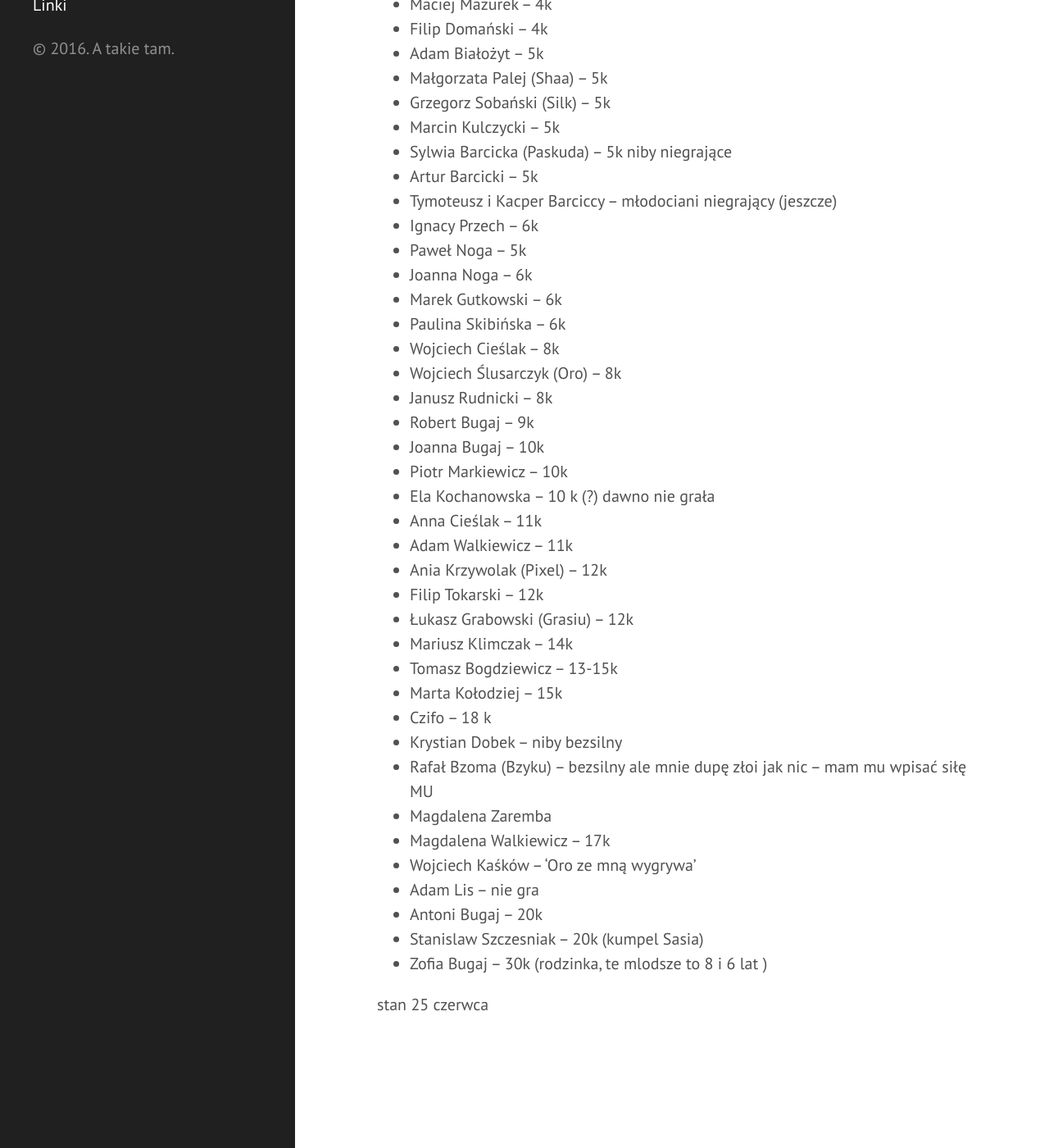
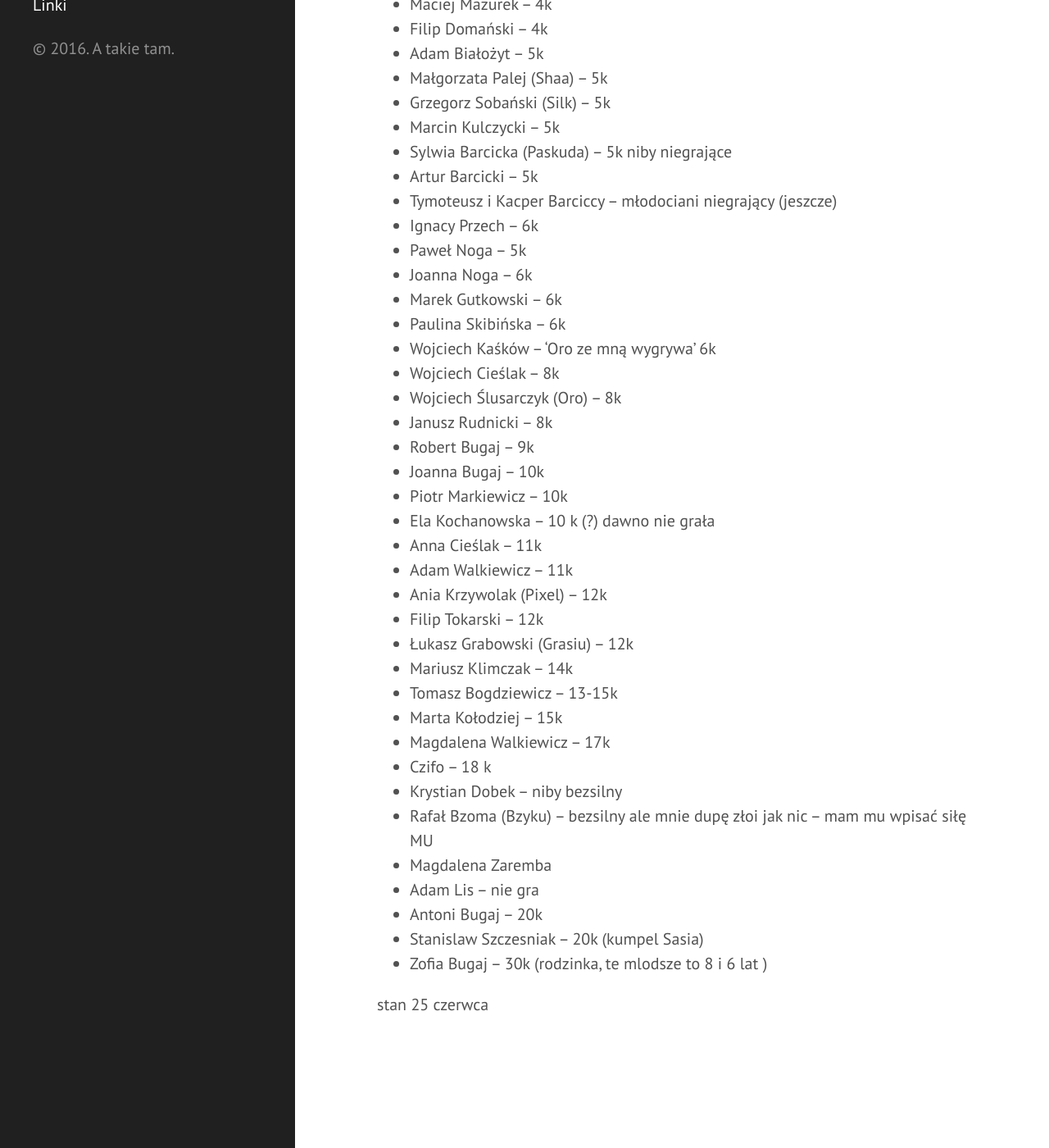
Before and after one commit to tasuki/lsg, a Jekyll site: the page built from zarejestrowani.md, in a window 1280 px wide and 1400 px high, scrolled down 848 px. Shown: the whole window at 82% size. Built offline with Jekyll 4.4.1, drawn with Linux system fonts in a browser that asks for light colours; part of the change alters nothing that is shown.

```diff
--- a/zarejestrowani.md
+++ b/zarejestrowani.md
@@ -42,6 +42,7 @@ Zarejestrowani uczestnicy (mniej więcej wg siły):
 - Joanna Noga -- 6k
 - Marek Gutkowski -- 6k
 - Paulina Skibińska -- 6k
+- Wojciech Kaśków -- 'Oro ze mną wygrywa' 6k
 - Wojciech Cieślak -- 8k
 - Wojciech Ślusarczyk (Oro) -- 8k
 - Janusz Rudnicki -- 8k
@@ -57,12 +58,11 @@ Zarejestrowani uczestnicy (mniej więcej wg siły):
 - Mariusz Klimczak -- 14k
 - Tomasz Bogdziewicz -- 13-15k
 - Marta Kołodziej -- 15k
+- Magdalena Walkiewicz -- 17k
 - Czifo -- 18 k
 - Krystian Dobek -- niby bezsilny
-- Rafał Bzoma (Bzyku) --  bezsilny ale mnie dupę złoi jak nic -- mam mu wpisać siłę MU
+- Rafał Bzoma (Bzyku) -- bezsilny ale mnie dupę złoi jak nic -- mam mu wpisać siłę MU
 - Magdalena Zaremba
-- Magdalena Walkiewicz -- 17k
-- Wojciech Kaśków --  'Oro ze mną wygrywa'
 - Adam Lis -- nie gra
 - Antoni Bugaj -- 20k
 - Stanislaw Szczesniak -- 20k  (kumpel Sasia)
```
